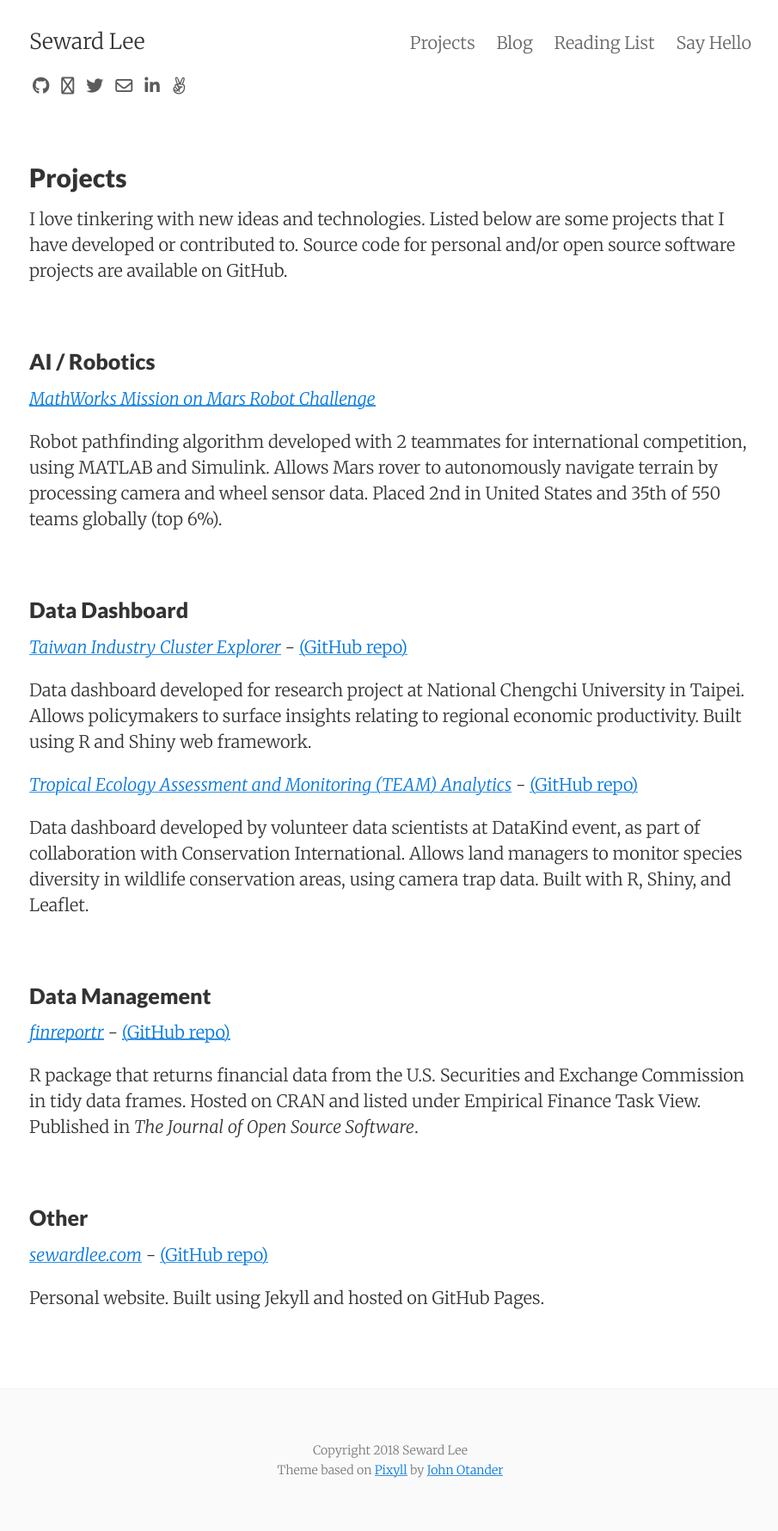
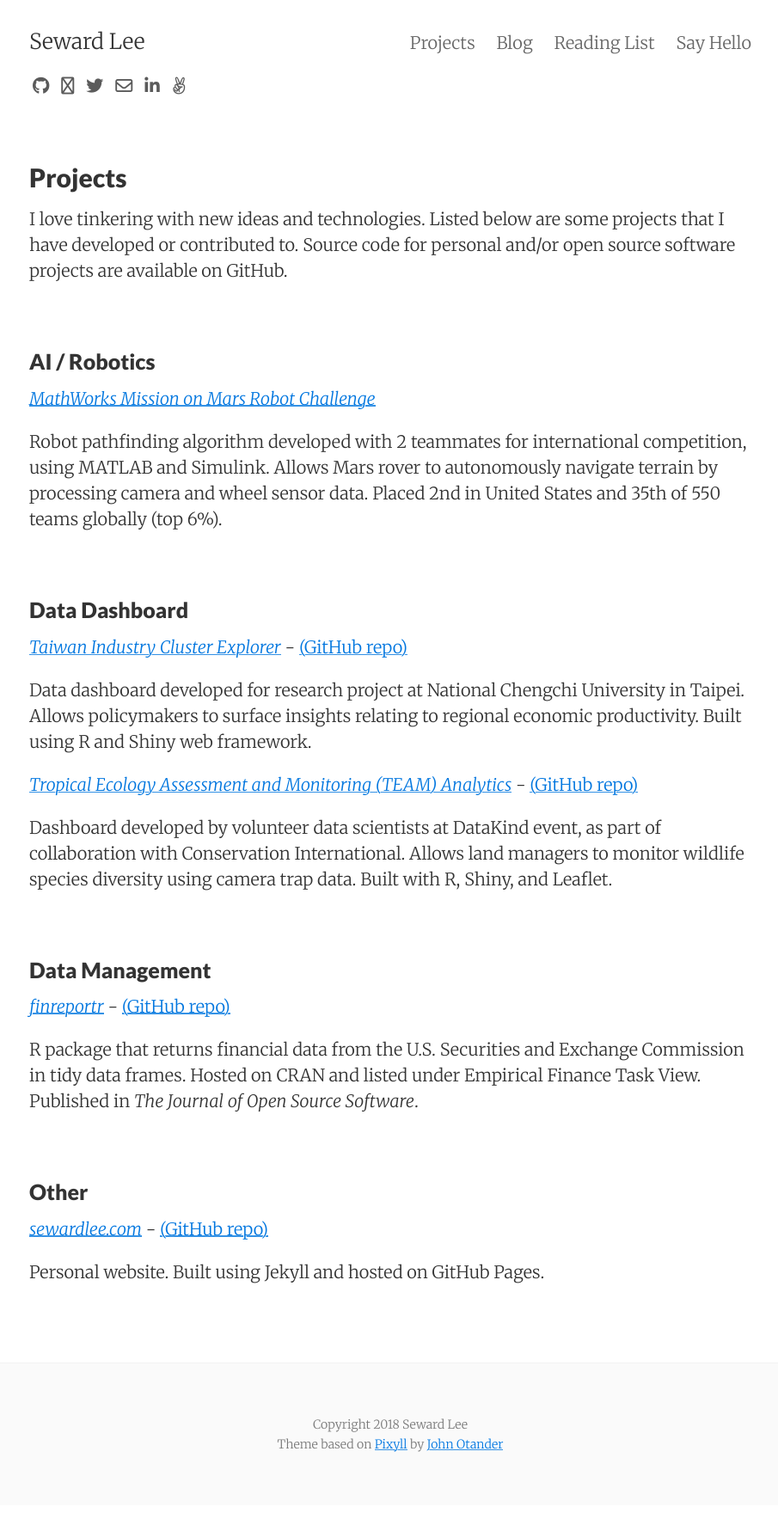
Before and after one commit to sewardlee337/sewardlee337.github.io, a Jekyll site: the page built from projects.md, in a window 1280 px wide. Shown: the whole page at 86% size, without its empty margins (186-1091 px from the left). Built offline with Jekyll 4.4.1, drawn with Linux system fonts in a browser that asks for light colours; nearby versions of some CDN libraries; after the commit the page ends 1751 px from its top, so only the background shows below that.

Commit message:
Small edits

```diff
--- a/projects.md
+++ b/projects.md
@@ -25,7 +25,7 @@ I love tinkering with new ideas and technologies. Listed below are some projects
 
 [_Tropical Ecology Assessment and Monitoring (TEAM) Analytics_](http://www.datakind.org/blog/datakind-san-franciscos-third-datadive) - [(GitHub repo)](https://github.com/ConservationInternational/ShinyCam)
 
-  Data dashboard developed by volunteer data scientists at DataKind event, as part of collaboration with Conservation International. Allows land managers to monitor species diversity in wildlife conservation areas, using camera trap data. Built with R, Shiny, and Leaflet.
+  Dashboard developed by volunteer data scientists at DataKind event, as part of collaboration with Conservation International. Allows land managers to monitor wildlife species diversity using camera trap data. Built with R, Shiny, and Leaflet.
 
 &nbsp;
 
```
